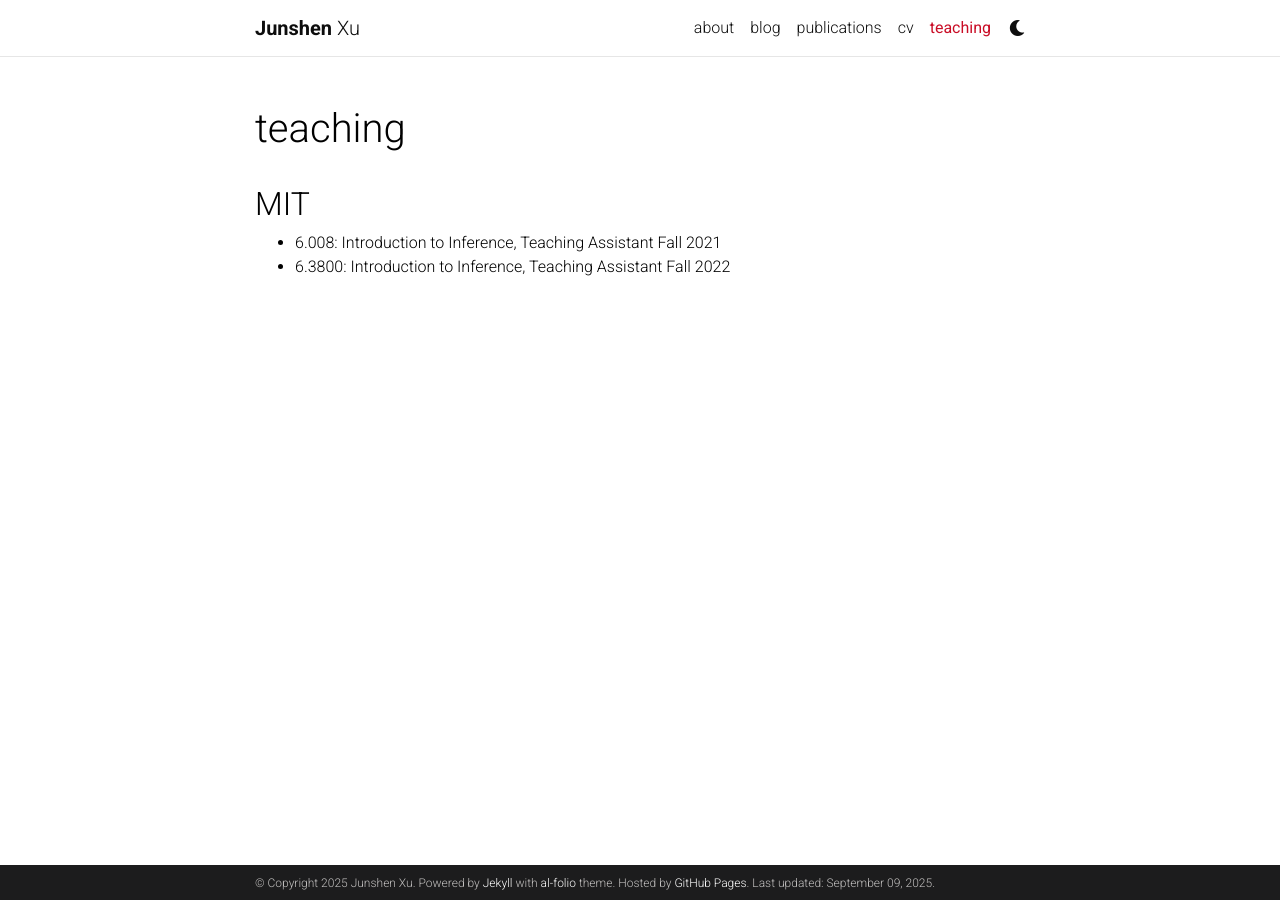
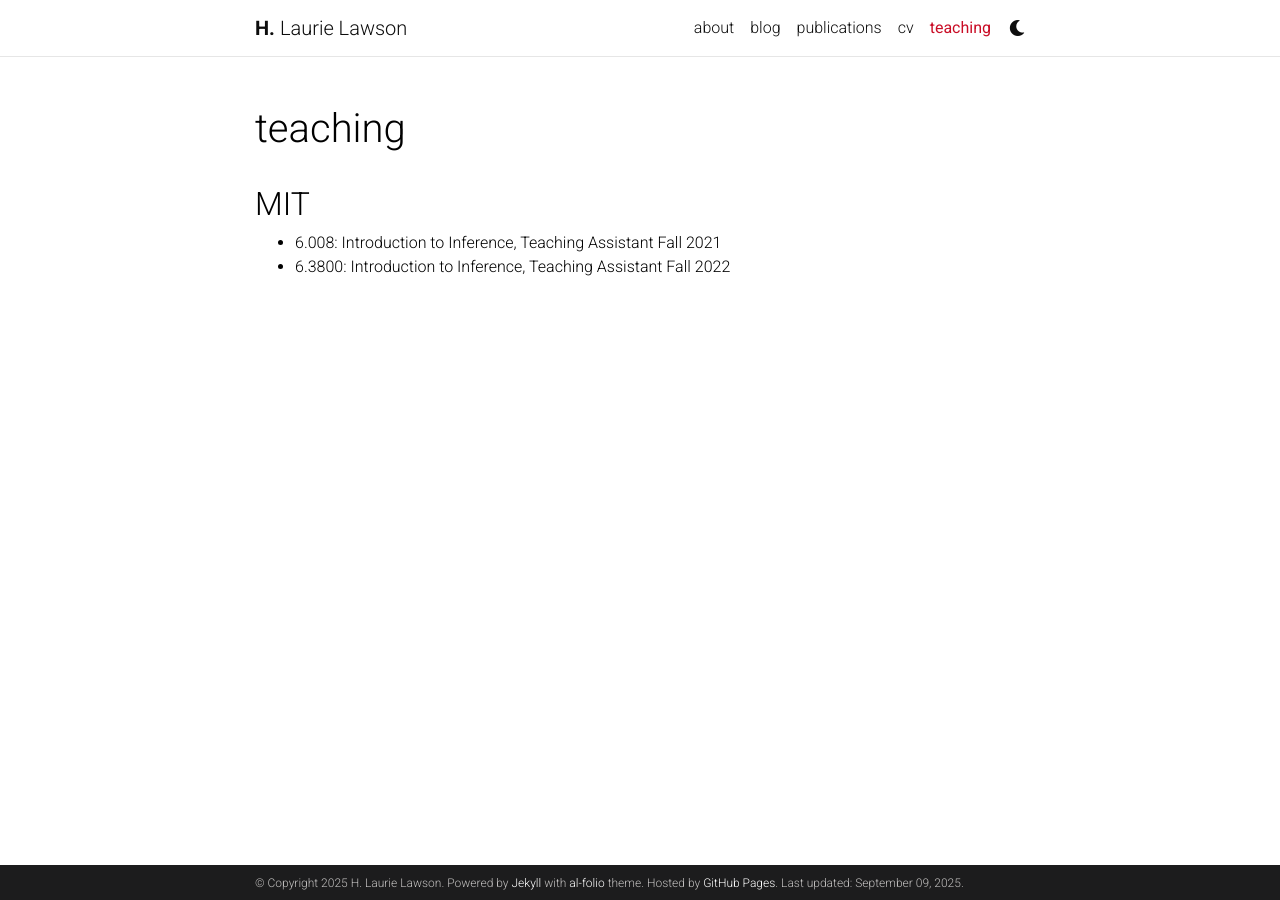
Before and after one commit to hlaurielawson/hlaurielawson.github.io, a Jekyll site: the page built from _pages/teaching.md, in a window 1280 px wide. Built offline with Jekyll 4.4.1, drawn with Linux system fonts in a browser that asks for light colours; full-size pictures stand in for the smaller copies a plugin makes; comment, search, counter and statistics services are not loaded; a style sheet for code colours, icons or effects is not loaded.

Commit message:
changing basic info

```diff
--- a/_config.yml
+++ b/_config.yml
@@ -3,12 +3,12 @@
 # -----------------------------------------------------------------------------
 
 title: blank # the website title (if blank, full name will be used instead)
-first_name: Junshen
-middle_name:
-last_name: Xu
-chinese_last_name: 徐
-chinese_first_name: 俊燊
-email: junshen@mit.edu
+first_name: H.
+middle_name: Laurie
+last_name: Lawson
+# chinese_last_name: 徐
+# chinese_first_name: 俊燊
+email: h.laurielawson@gmail.com
 description: > # the ">" symbol means to ignore newlines until "footer_text:"
   A simple, whitespace theme for academics. Based on [*folio](https://github.com/bogoli/-folio) design.
 footer_text: >
@@ -19,7 +19,7 @@ keywords: jekyll, jekyll-theme, academic-website, portfolio-website  # add your
 lang: en # the language of your site (for example: en, fr, cn, ru, etc.)
 icon: favicon_v2.ico #🎓 # the emoji used as the favicon (alternatively, provide image name in /assets/img/)
 
-url: https://daviddmc.github.io # the base hostname & protocol for your site
+url: https://hlaurielawson.github.io # the base hostname & protocol for your site
 baseurl: #/al-folio # the subpath of your site, e.g. /blog/
 last_updated: true # set to true if you want to display last updated in the footer
 impressum_path:  # set to path to include impressum link in the footer, use the same path as permalink in a page, helps to conform with EU GDPR
```
